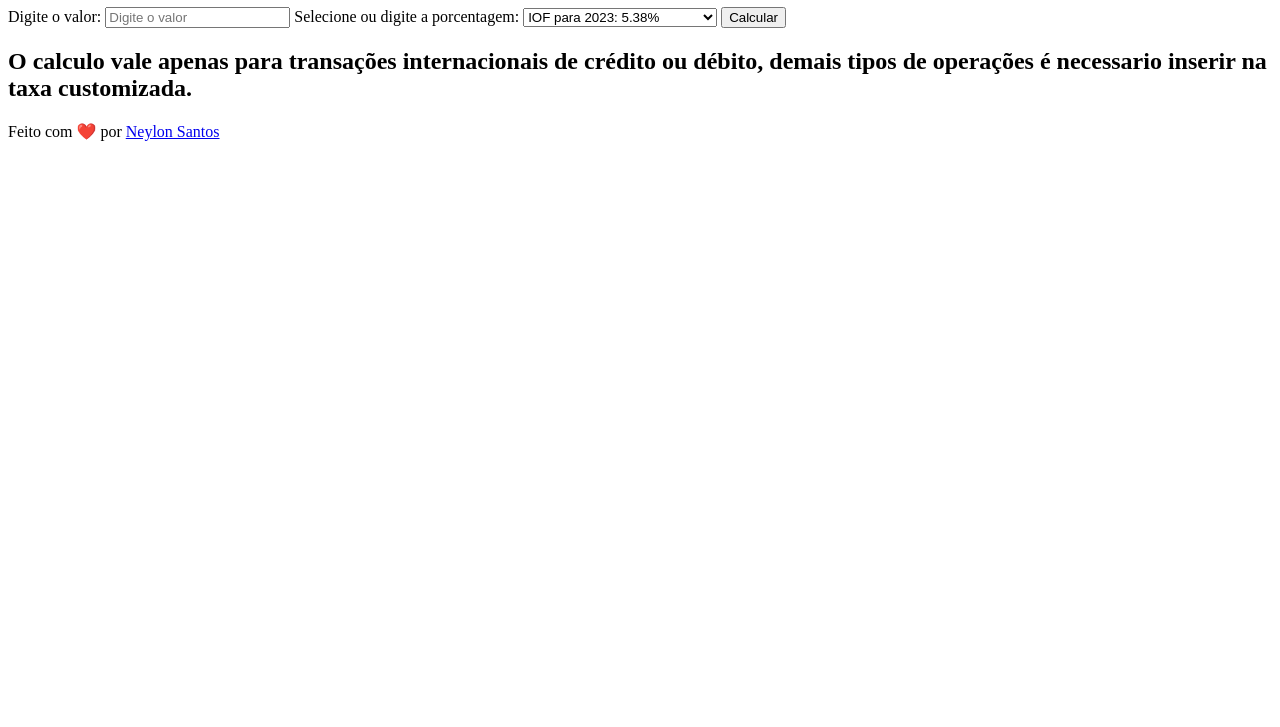
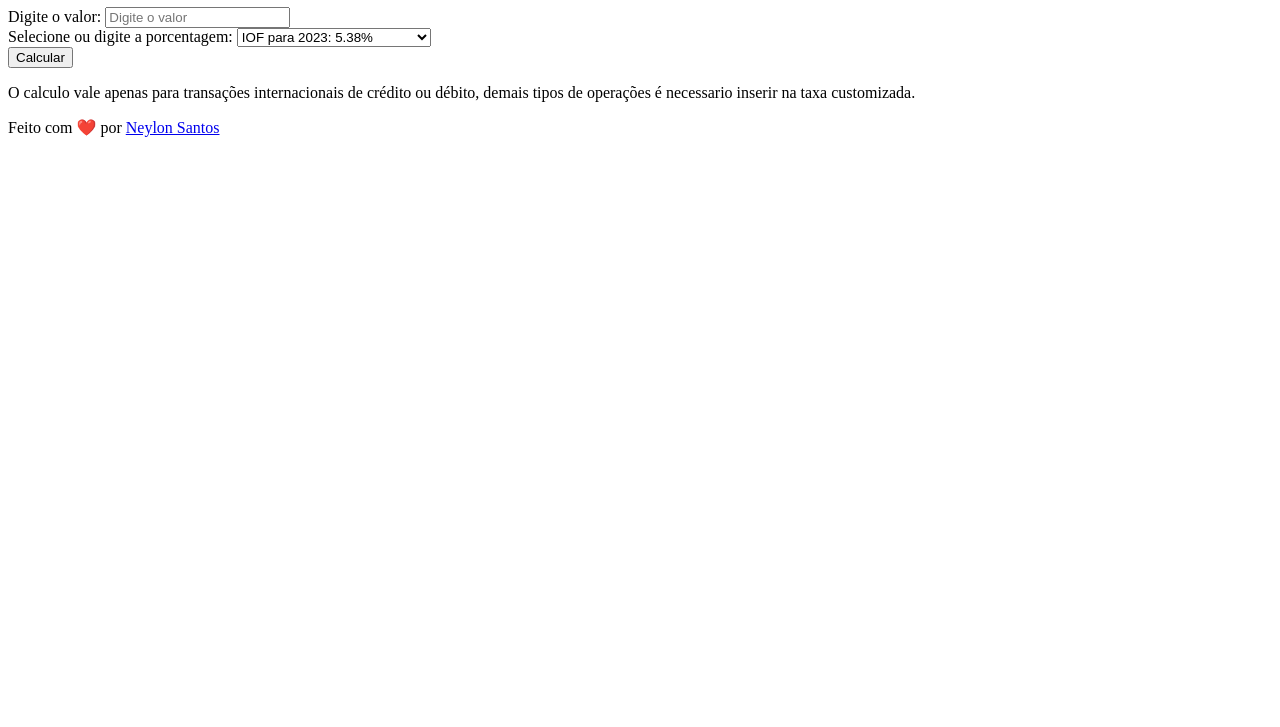
Before and after one commit to neylonsantos/iof-calculator, a plain HTML site: page index.html in a window 1280 px wide. Shown: the part 73-800 px from the top of the page. Drawn offline with Linux system fonts and the light colour scheme.

Commit message:
change html structure

```diff
--- a/index.html
+++ b/index.html
@@ -12,11 +12,18 @@
     <meta name="viewport" content="width=device-width, initial-scale=1.0">
   </head>
   <body>
+    <div class="containerMaster">
+      <div class="container">
+        <div class="subContainer">
           <h1>Calcuradora de IOF</h1>
 
+          <div class="appBlock">
+            <div class="amountBlock">
               <label for="amount">Digite o valor:</label>
               <input type="number" id="amount" placeholder="Digite o valor">
+            </div>
 
+            <div class="percentageBlock">
               <label for="percentage">Selecione ou digite a porcentagem:</label>
               <select id="percentage">
                   <option value="5.38">IOF para 2023: 5.38%</option>
@@ -29,15 +36,23 @@
               </select>
 
               <div id="customPercentageBlock">
-      <p>Digite o valor separando as casas decimais por ponto sem o simbolo de porcentagem</p>
+                <p>Digite o valor separando os decimais por ponto e sem o simbolo de porcentagem</p>
                 <input type="number" id="customPercentage" placeholder="Insira aqui">
               </div>
+            </div>
 
+            <div class="resultBlock">
               <button onclick="calculate()">Calcular</button>
               <p id="result"></p>
+            </div>
+          </div>
 
-    <h2>O calculo vale apenas para transações internacionais de crédito ou débito, demais tipos de operações é necessario inserir na taxa customizada.</h2>
-
+          <div class="infoBlock">
+            <p>O calculo vale apenas para transações internacionais de crédito ou débito, demais tipos de operações é necessario inserir na taxa customizada.</p>
             <p>Feito com &#10084;&#65039;	por <a href="http://neylonsantos.github.io">Neylon Santos</a></p>
+          </div>
+        </div>
+      </div>
+    </div>
   </body>
 </html>
```
Lines whose indentation alone changed are shown as unchanged.
